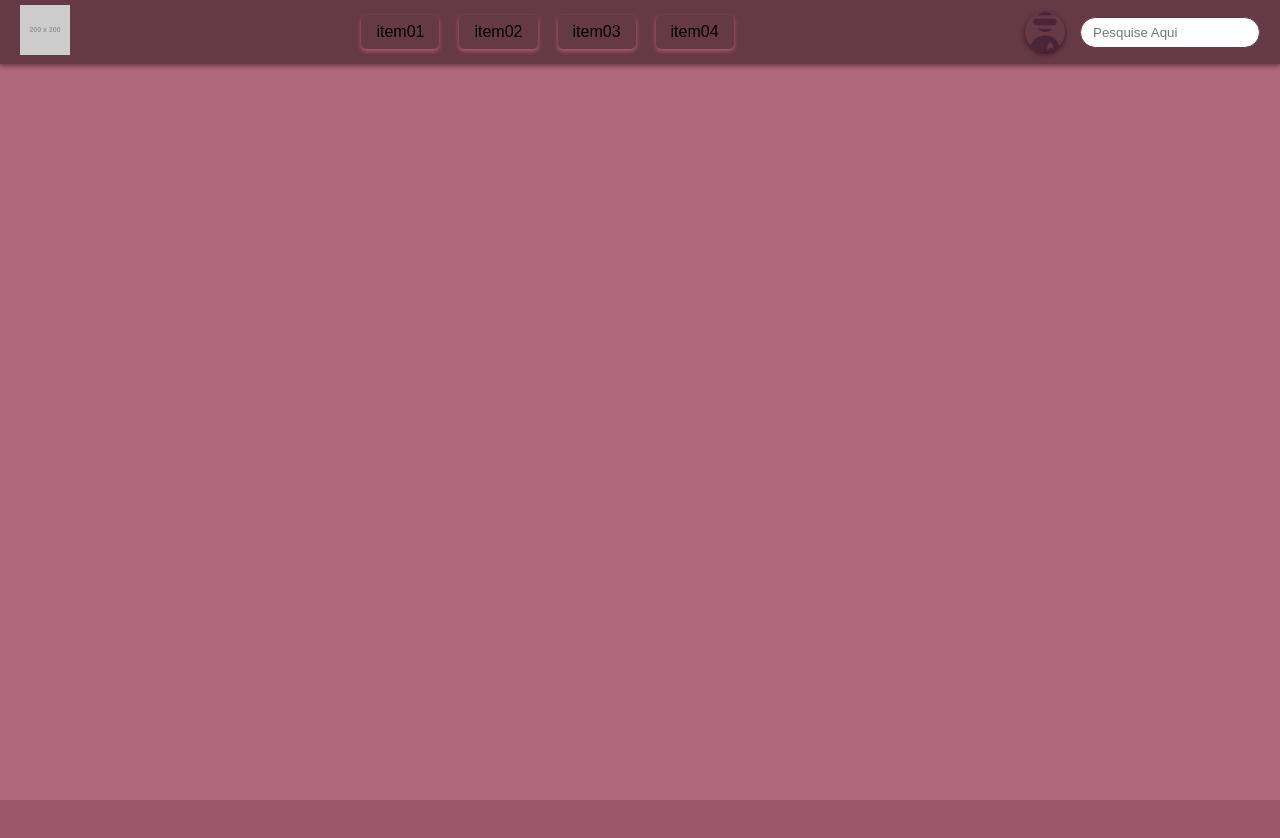
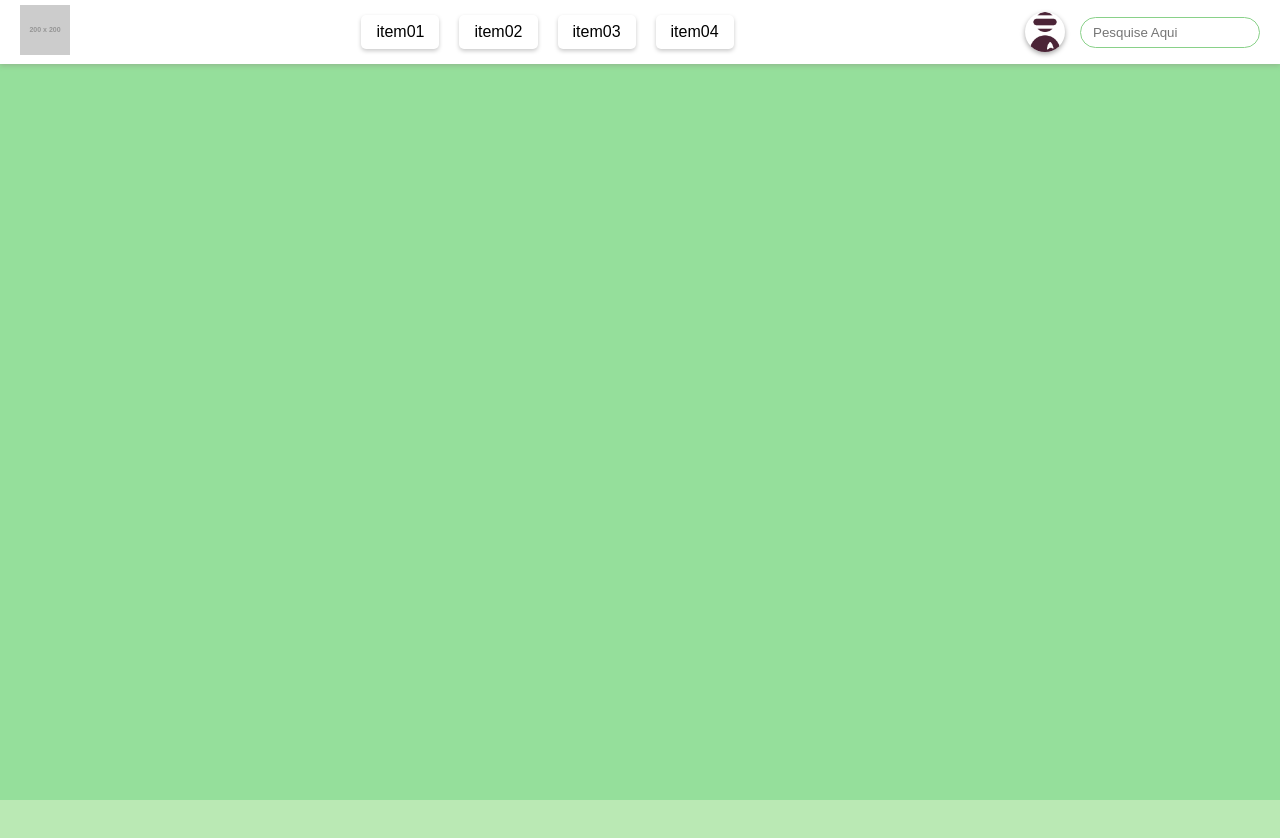
Before and after one commit to MariaD-Santos/flex-position, a website: page index.html in a window 1280 px wide. Shown: the top 838 px of the page. Drawn offline with Linux system fonts and the light colour scheme; placeholder pictures from the web are drawn by us.

Commit message:
adicionando pastas e organizando o código

```diff
--- a/index.html
+++ b/index.html
@@ -32,7 +32,7 @@
 
             <div class="header-icon">
                 <figure>
-                    <img src="./src/assets/profile.png" alt="Logo perfil"/>
+                    <img src="./src/assets/icons/profile.png" alt="Logo perfil"/>
                 </figure>
             </div>
 
--- a/src/styles/global.css
+++ b/src/styles/global.css
@@ -8,8 +8,8 @@
     /* altura header */
 
     height: 8vh;
-    background-color: rgb(102, 57, 71);
-    box-shadow: 0 2px 5px rgb(102, 57, 71);
+    background-color: rgb(255, 255, 255);
+    box-shadow: 0 2px 5px rgb(146, 187, 142);
 
     /* flex para alinhar os itens na horizontal */
     display: flex;
@@ -51,7 +51,7 @@ height: 50px;
     cursor: pointer;
     border-radius: 5px;
     transition: background-color 0.3s ease, color 0.3s ease;
-    box-shadow: 0 2px 4px rgb(177, 94, 119);
+    box-shadow: 0 2px 4px rgb(202, 202, 202);
 
     /* evita seleção de texto no clique */
 
@@ -62,9 +62,9 @@ height: 50px;
 /* efeito hover nos itens do menu  */
 .header-menu li:hover {
 
-    background-color: rgb(104, 43, 63);
-    color: white;
-    box-shadow: 0 4px 8px rgb(86, 35, 52);
+    background-color: rgb(122, 223, 91);
+    color: rgb(255, 255, 255);
+    box-shadow: 0 4px 8px rgb(151, 151, 151);
 
 }
 
@@ -96,39 +96,42 @@ height: 50px;
     /* deixa o icone redondo */
 
     border-radius: 50%;
-    box-shadow: 0 2px 5px rgb(58, 22, 33);
+    box-shadow: 0 2px 5px rgb(167, 167, 167);
 
 }
 
 /* Campo de busca: padding, bordas arredondadas e tamanho */
 .header-search input {
     padding: 7px 12px;
-    border: 1px solid rgb(102, 57, 71);
+    border: 1px solid rgb(137, 209, 137);
     border-radius: 20px;
     outline: none;
     transition: border-color 0.3s ease;
     width: 180px;
-    color: rgb(102, 57, 71)
+    color: rgb(206, 255, 202)
 }
 
 /* Efeito foco no campo de busca  */
 .header-search input:focus{
 
-    border-color: rgb(102, 57, 71);
-    box-shadow: 0 0 0 8px rgb(102, 57, 71);
+    border-color: rgb(128, 128, 128);
+    box-shadow: 0 0 0 8px rgb(150, 149, 149);
 
 }
-/*  */
+
+
+/* css main e contex box */
+/* estilos main */
 .main-content {
     width: 100%;
     height: 200vh;
-    background-color: rgb(156, 87, 109);
+    background-color: rgb(186, 233, 180);
 }
 
-
+/* primeira caixa */
 .content-sec01 {
 
     width: 100%;
     height: 100vh;
-    background-color: rgb(176, 104, 127);
+    background-color: rgb(149, 223, 155);
 }
```
Also changed, not shown: src/assets/icons/profile.png (renamed from src/assets/profile.png).
